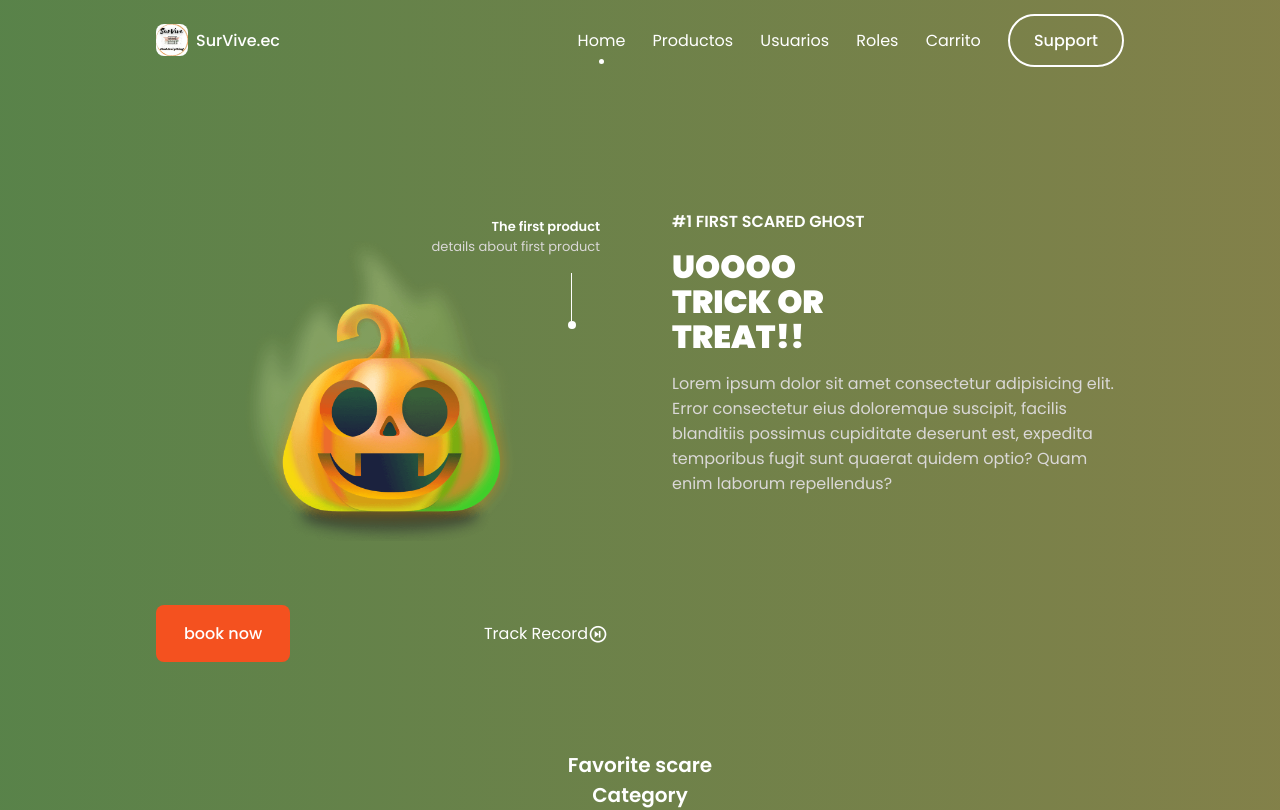
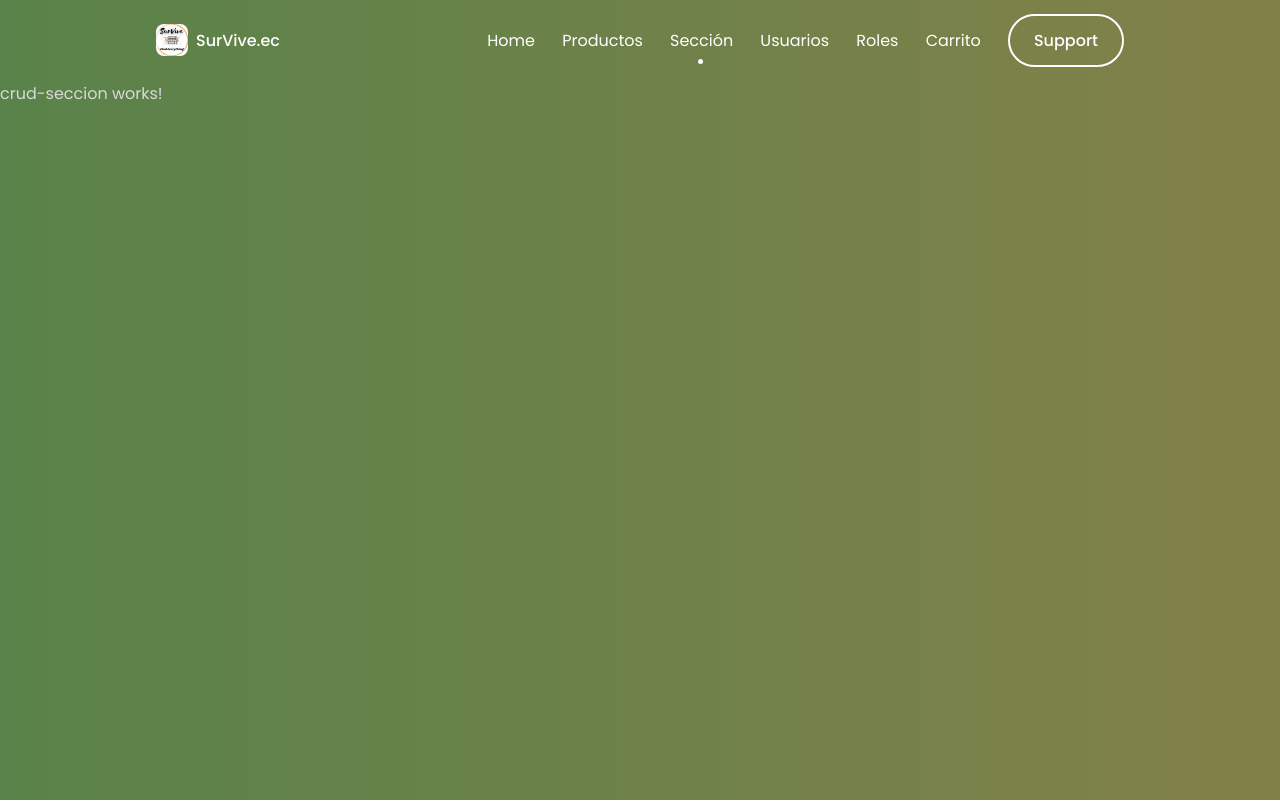
Before and after one commit to BrandonV97/ProyectoConstruccion, an Angular app: page /seccion in a window 1280 px wide. Before the commit this address led to /. Shown: the top 810 px of the page. Built offline with nearby package versions, Linux system fonts and the light colour scheme.

Commit message:
add component section

```diff
--- a/src/app/app-routing.module.ts
+++ b/src/app/app-routing.module.ts
@@ -7,6 +7,7 @@ import { CrudRolesComponent } from './paginas/crud-roles/crud-roles.component';
 import { CrudPorductosCategoriaComponent } from './paginas/crud-porductos-categoria/crud-porductos-categoria.component';
 import { CurdoCarritoComponent } from './paginas/curdo-carrito/curdo-carrito.component';
 import { PizzaComponent } from './paginas/pizza/pizza.component';
+import { CrudSeccionComponent } from './paginas/crud-seccion/crud-seccion.component';
 
 const routes:Routes=[
     {
@@ -40,6 +41,10 @@ const routes:Routes=[
 
     },
     {
+      path: 'seccion',
+      component: CrudSeccionComponent
+    },
+    {
         path: '**',
         redirectTo: ''
     }
--- /dev/null
+++ b/src/app/paginas/crud-seccion/crud-seccion.component.html
@@ -0,0 +1 @@
+<p>crud-seccion works!</p>
--- /dev/null
+++ b/src/app/paginas/crud-seccion/crud-seccion.component.ts
@@ -0,0 +1,15 @@
+import { Component, OnInit } from '@angular/core';
+
+@Component({
+  selector: 'app-crud-seccion',
+  templateUrl: './crud-seccion.component.html',
+  styleUrls: ['./crud-seccion.component.css']
+})
+export class CrudSeccionComponent implements OnInit {
+
+  constructor() { }
+
+  ngOnInit(): void {
+  }
+
+}
--- a/src/app/paginas/paginas.module.ts
+++ b/src/app/paginas/paginas.module.ts
@@ -7,6 +7,7 @@ import { CrudRolesComponent } from './crud-roles/crud-roles.component';
 import { CrudPorductosCategoriaComponent } from './crud-porductos-categoria/crud-porductos-categoria.component';
 import { PizzaComponent } from './pizza/pizza.component';
 import { FormsModule, ReactiveFormsModule } from '@angular/forms';
+import { CrudSeccionComponent } from './crud-seccion/crud-seccion.component';
 
 
 @NgModule({
@@ -16,7 +17,8 @@ import { FormsModule, ReactiveFormsModule } from '@angular/forms';
     CurdoCarritoComponent,
     CrudRolesComponent,
     CrudPorductosCategoriaComponent,
-    PizzaComponent
+    PizzaComponent,
+    CrudSeccionComponent
   ],
   imports: [
     CommonModule,
--- a/src/app/shared/menu/menu.component.html
+++ b/src/app/shared/menu/menu.component.html
@@ -13,6 +13,9 @@
           </li>
           <li class="nav_item"  >
             <a  routerLink="productos" routerLinkActive="active-link" class="nav_link " >Productos</a>
+          </li>
+          <li class="nav_item"  >
+            <a  routerLink="seccion" routerLinkActive="active-link" class="nav_link " >Sección</a>
           </li>
           <li class="nav_item">
             <a routerLink="clientes" routerLinkActive="active-link" class="nav_link">Usuarios</a>
```
Also changed, not shown: src/app/paginas/crud-roles/crud-roles.component.ts (+0 -28 lines), src/app/paginas/crud-seccion/crud-seccion.component.css (added), 1 other file (tests, documents, lock files or other folders).
